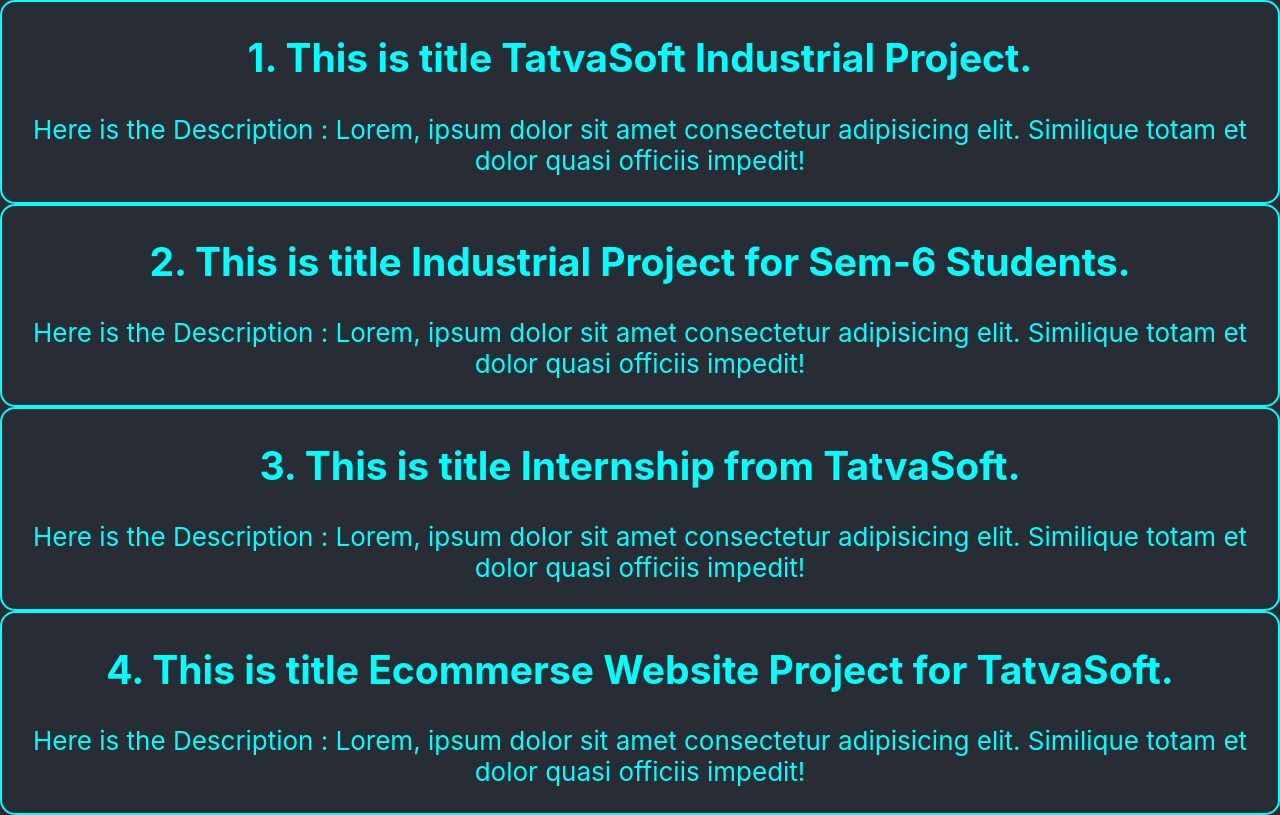
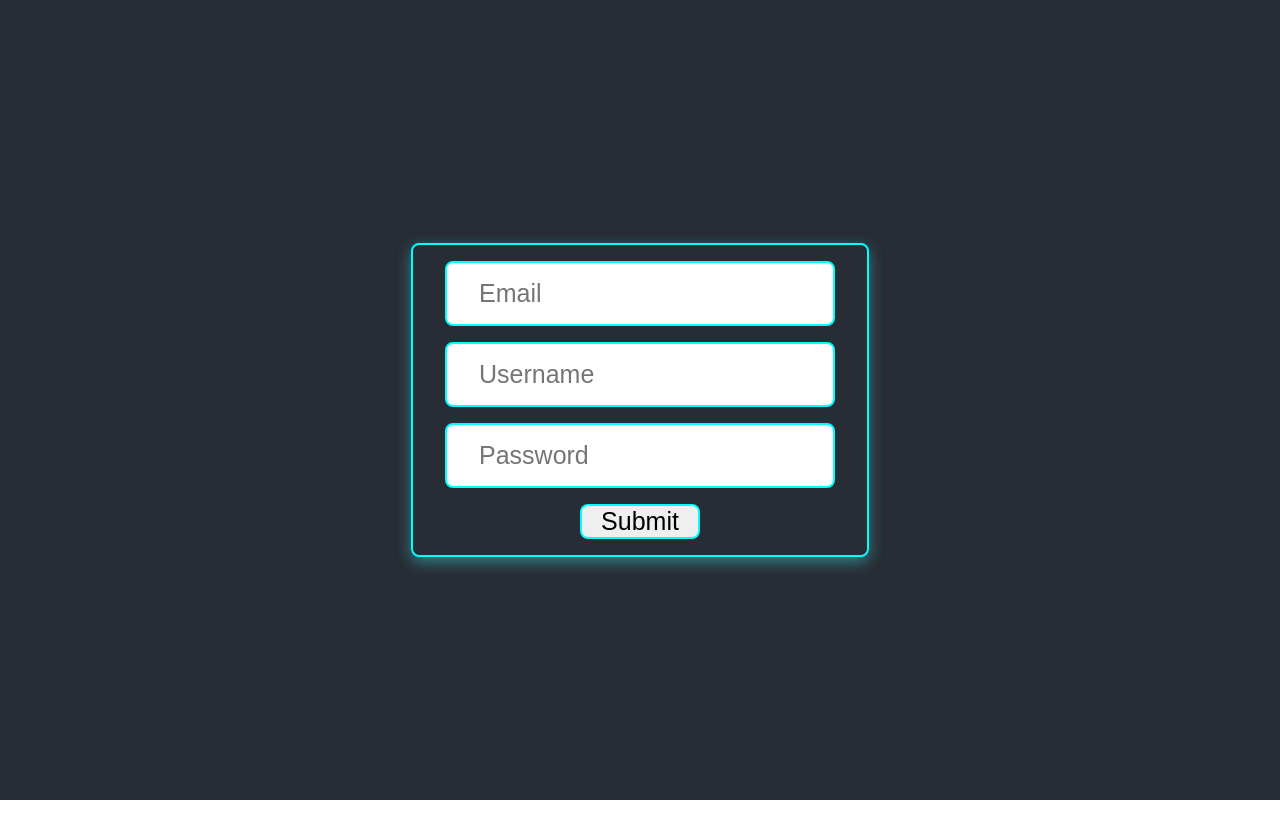
Before and after one commit to AashutoshVerma/tatvaSoft, a React (Create React App) app in the folder My-App/: page / in a window 1280 px wide. Built offline with nearby package versions, Linux system fonts and the light colour scheme.

Commit message:
Day7 task 2 done

```diff
--- a/My-App/src/App.js
+++ b/My-App/src/App.js
@@ -7,6 +7,7 @@
 import { click } from "@testing-library/user-event/dist/click";
 import About from "./pages/About";
 import List from "./component/List";
+import SampleForm from "./component/SampleForm";
 
 class App extends Component {
   constructor() {
@@ -21,7 +22,7 @@
     return (
       <div className="App">
         <div className="App-header">
-          <List />
+          <SampleForm />
         </div>
       </div>
     );
--- /dev/null
+++ b/My-App/src/component/SampleForm.js
@@ -0,0 +1,77 @@
+import React, { Component } from "react";
+import "./Style.css";
+class SampleForm extends Component {
+  constructor() {
+    super();
+
+    this.state = {
+      email: "",
+      username: "",
+      pass: "",
+    };
+  }
+
+  emailHandler = (event) => {
+    this.setState({
+      email: event.target.value,
+    });
+  };
+  usernameHandler = (event) => {
+    this.setState({
+      username: event.target.value,
+    });
+  };
+  passHandler = (event) => {
+    this.setState({
+      pass: event.target.value,
+    });
+  };
+
+  submitHandler = (event) => {
+    event.preventDefault();
+    alert(
+      `Email : ${this.state.email}\nUsername : ${this.state.username}\nPassword : ${this.state.pass}`
+    );
+  };
+
+  render() {
+    return (
+      <>
+        <form onSubmit={this.submitHandler} className="sampleForm">
+          <div className="emailDiv">
+            {/* <label>Email : </label> */}
+            <input
+              className="email"
+              value={this.state.email}
+              onChange={this.emailHandler}
+              placeholder="Email"
+            ></input>
+          </div>
+          <div className="usernameDiv">
+            {/* <label>Username : </label> */}
+            <input
+              className="user"
+              value={this.state.username}
+              onChange={this.usernameHandler}
+              placeholder="Username"
+            ></input>
+          </div>
+          <div className="passDiv">
+            {/* <label>Password : </label> */}
+            <input
+              className="pass"
+              value={this.state.pass}
+              onChange={this.passHandler}
+              placeholder="Password"
+            ></input>
+          </div>
+          <button className="submitButton" type="submit">
+            Submit
+          </button>
+        </form>
+      </>
+    );
+  }
+}
+
+export default SampleForm;
--- a/My-App/src/component/Style.css
+++ b/My-App/src/component/Style.css
@@ -16,3 +16,37 @@
 .description {
   color: 282c34;
 }
+
+.sampleForm {
+  border: 2px solid cyan;
+  display: flex;
+  align-items: center;
+  flex-direction: column;
+  gap: 1rem;
+  padding: 1rem 2rem;
+  border: 2px solid cyan;
+  border-radius: 8px;
+  box-shadow: rgba(60, 215, 226, 0.5) 0px 5px 15px;
+}
+
+.passDiv input,
+.emailDiv input,
+.usernameDiv input {
+  padding: 1rem 2rem;
+  display: flex;
+  align-items: center;
+  justify-content: center;
+  border: 2px solid cyan;
+  border-radius: 8px;
+  font-size: 25px;
+}
+
+.submitButton {
+  width: 120px;
+  display: flex;
+  justify-content: center;
+  align-items: center;
+  border: 2px solid cyan;
+  border-radius: 8px;
+  font-size: 25px;
+}
```
